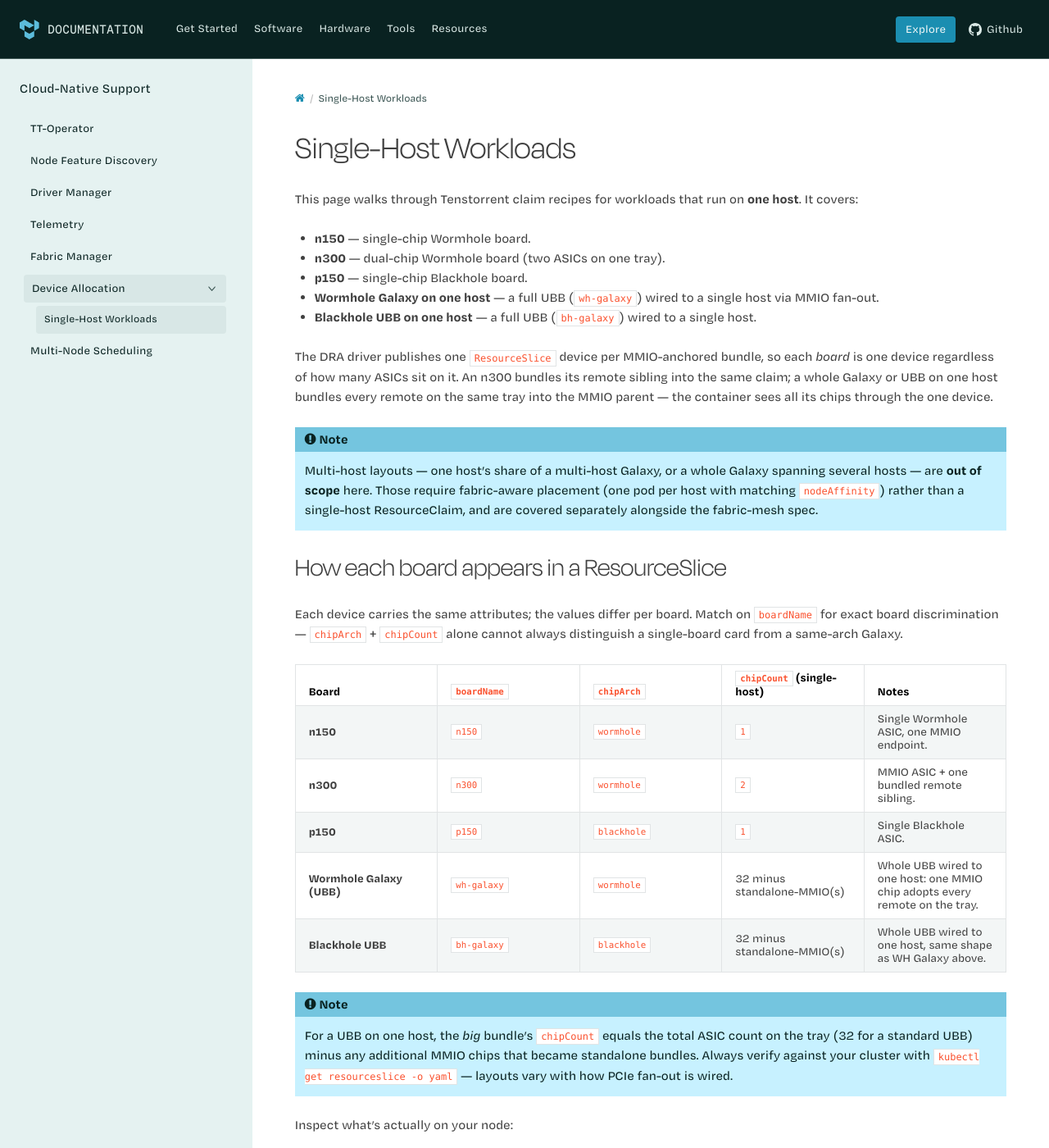
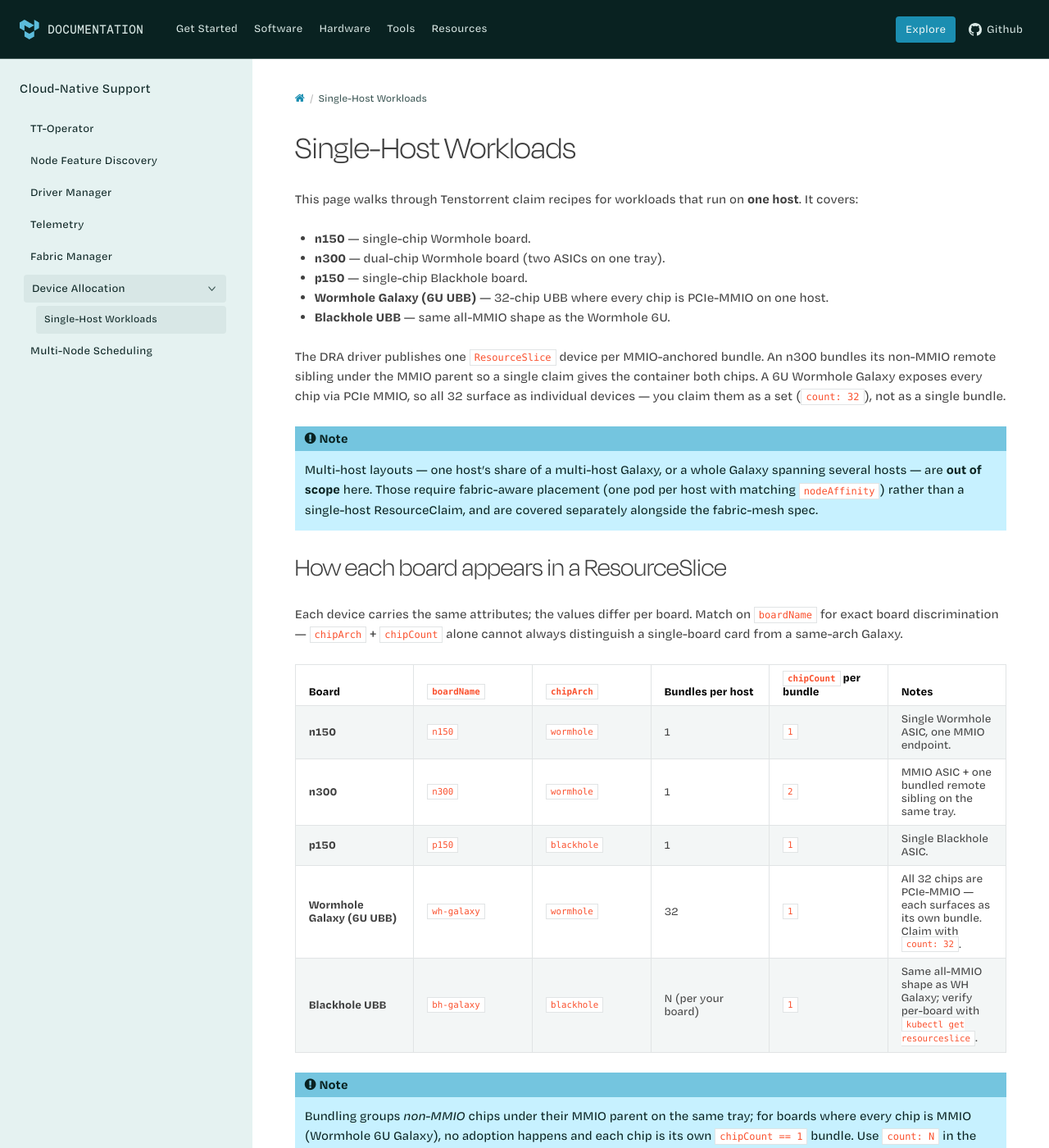
Before and after one commit to tenstorrent/tt-dra-driver, a Sphinx documentation site: the page built from docs/single-host.md, in a window 1280 px wide and 1400 px high. Shown: the whole window at 82% size. Built offline with Sphinx 7.4.7 and the Read the Docs theme 3.1.0, drawn with Linux system fonts in a browser that asks for light colours; some web fonts are replaced; some of the changed text lies outside the part shown.

Commit message:
docs: fix whole-Galaxy recipe for 6U UBB (all-MMIO)
The 6U Wormhole Galaxy (BoardType::UBB_WORMHOLE → boardName "wh-galaxy")
exposes every chip via PCIe MMIO, so DRA publishes 32 individual
chipCount == 1 bundles per host rather than one large bundle. Claiming
the whole board therefore takes count: 32 on the request, not a
chipCount == 32 filter.

Updates the "How each board appears" table, the whole-Galaxy /
whole-UBB recipes, and the troubleshooting entry accordingly. Replaces
the "bundling adopts remotes" framing that was accurate for TG/n300
with a per-topology description.

````diff
--- a/docs/single-host.md
+++ b/docs/single-host.md
@@ -6,14 +6,14 @@
 - **n150** — single-chip Wormhole board.
 - **n300** — dual-chip Wormhole board (two ASICs on one tray).
 - **p150** — single-chip Blackhole board.
-- **Wormhole Galaxy on one host** — a full UBB (`wh-galaxy`) wired to a single host via MMIO fan-out.
-- **Blackhole UBB on one host** — a full UBB (`bh-galaxy`) wired to a single host.
+- **Wormhole Galaxy (6U UBB)** — 32-chip UBB where every chip is PCIe-MMIO on one host.
+- **Blackhole UBB** — same all-MMIO shape as the Wormhole 6U.
 
-The DRA driver publishes one `ResourceSlice` device per MMIO-anchored bundle,
-so each *board* is one device regardless of how many ASICs sit on it. An n300
-bundles its remote sibling into the same claim; a whole Galaxy or UBB on one
-host bundles every remote on the same tray into the MMIO parent — the
-container sees all its chips through the one device.
+The DRA driver publishes one `ResourceSlice` device per MMIO-anchored
+bundle. An n300 bundles its non-MMIO remote sibling under the MMIO parent so
+a single claim gives the container both chips. A 6U Wormhole Galaxy exposes
+every chip via PCIe MMIO, so all 32 surface as individual devices — you claim
+them as a set (`count: 32`), not as a single bundle.
 
 ```{note}
 Multi-host layouts — one host's share of a multi-host Galaxy, or a whole
@@ -29,20 +29,21 @@
 `boardName` for exact board discrimination — `chipArch` + `chipCount` alone
 cannot always distinguish a single-board card from a same-arch Galaxy.
 
-| Board                     | `boardName` | `chipArch`  | `chipCount` (single-host)   | Notes                                                                   |
-| ------------------------- | ----------- | ----------- | --------------------------- | ----------------------------------------------------------------------- |
-| **n150**                  | `n150`      | `wormhole`  | `1`                         | Single Wormhole ASIC, one MMIO endpoint.                                |
-| **n300**                  | `n300`      | `wormhole`  | `2`                         | MMIO ASIC + one bundled remote sibling.                                 |
-| **p150**                  | `p150`      | `blackhole` | `1`                         | Single Blackhole ASIC.                                                  |
-| **Wormhole Galaxy (UBB)** | `wh-galaxy` | `wormhole`  | 32 minus standalone-MMIO(s) | Whole UBB wired to one host: one MMIO chip adopts every remote on the tray. |
-| **Blackhole UBB**         | `bh-galaxy` | `blackhole` | 32 minus standalone-MMIO(s) | Whole UBB wired to one host, same shape as WH Galaxy above.             |
+| Board                        | `boardName` | `chipArch`  | Bundles per host  | `chipCount` per bundle | Notes                                                                          |
+| ---------------------------- | ----------- | ----------- | ----------------- | ---------------------- | ------------------------------------------------------------------------------ |
+| **n150**                     | `n150`      | `wormhole`  | 1                 | `1`                    | Single Wormhole ASIC, one MMIO endpoint.                                       |
+| **n300**                     | `n300`      | `wormhole`  | 1                 | `2`                    | MMIO ASIC + one bundled remote sibling on the same tray.                       |
+| **p150**                     | `p150`      | `blackhole` | 1                 | `1`                    | Single Blackhole ASIC.                                                         |
+| **Wormhole Galaxy (6U UBB)** | `wh-galaxy` | `wormhole`  | 32                | `1`                    | All 32 chips are PCIe-MMIO — each surfaces as its own bundle. Claim with `count: 32`. |
+| **Blackhole UBB**            | `bh-galaxy` | `blackhole` | N (per your board)| `1`                    | Same all-MMIO shape as WH Galaxy; verify per-board with `kubectl get resourceslice`. |
 
 ```{note}
-For a UBB on one host, the *big* bundle's `chipCount` equals the total ASIC
-count on the tray (32 for a standard UBB) minus any additional MMIO chips that
-became standalone bundles. Always verify against your cluster with
-`kubectl get resourceslice -o yaml` — layouts vary with how PCIe fan-out is
-wired.
+Bundling groups *non-MMIO* chips under their MMIO parent on the same tray;
+for boards where every chip is MMIO (Wormhole 6U Galaxy), no adoption happens
+and each chip is its own `chipCount == 1` bundle. Use `count: N` in the
+request to claim the whole board as a set. Verify with
+`kubectl get resourceslice -o yaml` — the actual number of bundles a host
+exposes is authoritative.
 ```
 
 Inspect what's actually on your node:
@@ -150,13 +151,10 @@
                   device.attributes["tenstorrent.com"].boardName == "p150"
 ```
 
-### Whole Wormhole Galaxy (single host)
+### Whole Wormhole Galaxy (6U UBB, single host)
 
-Claim the entire UBB when it's wired to one host. The `chipCount` filter picks
-the *big* bundle (the MMIO chip that adopted every remote on the tray) rather
-than any standalone-MMIO bundles that share the same `boardName`. Adjust `32`
-if your layout leaves additional MMIO chips as standalone bundles — check with
-`kubectl get resourceslice -o yaml`.
+Every chip on the 6U UBB is PCIe-MMIO, so DRA publishes 32 individual
+`chipCount == 1` bundles per host. Claim them as a set with `count: 32`:
 
 ```yaml
 apiVersion: resource.k8s.io/v1
@@ -166,24 +164,24 @@
 spec:
   devices:
     requests:
-      - name: board
+      - name: boards
         exactly:
           deviceClassName: tenstorrent.com
+          count: 32
           selectors:
             - cel:
                 expression: |
-                  device.attributes["tenstorrent.com"].boardName == "wh-galaxy" &&
-                  device.attributes["tenstorrent.com"].chipCount == 32
+                  device.attributes["tenstorrent.com"].boardName == "wh-galaxy"
 ```
 
-The pod that holds this claim gets access to all 32 Wormhole ASICs through
-the single `/dev/tenstorrent/<N>` device node of the MMIO parent.
+The container ends up with 32 `/dev/tenstorrent/<N>` device nodes, one per
+ASIC. Adjust `count` if your host has more than one Galaxy attached.
 
 ### Whole Blackhole UBB (single host)
 
-Same shape as the Wormhole Galaxy recipe, with `boardName == "bh-galaxy"`.
-Verify `chipCount` against your board — Blackhole UBB layouts may differ from
-Wormhole.
+Same pattern as the Wormhole Galaxy recipe, with `boardName == "bh-galaxy"`.
+Verify the actual per-host bundle count on your board with
+`kubectl get resourceslice -o yaml` and set `count` accordingly.
 
 ```yaml
 apiVersion: resource.k8s.io/v1
@@ -193,14 +191,14 @@
 spec:
   devices:
     requests:
-      - name: board
+      - name: boards
         exactly:
           deviceClassName: tenstorrent.com
+          count: 32
           selectors:
             - cel:
                 expression: |
-                  device.attributes["tenstorrent.com"].boardName == "bh-galaxy" &&
-                  device.attributes["tenstorrent.com"].chipCount == 32
+                  device.attributes["tenstorrent.com"].boardName == "bh-galaxy"
 ```
 
 ### A specific chip by uniqueID
@@ -390,12 +388,10 @@
   as `chipArch == "wormhole"` with `chipCount == 1` — the same as an n150.
   Only `boardName` (or the raw numeric `boardType`) discriminates.
 
-**Galaxy claim bound to a bundle with only 1 chip.**
-- Your Galaxy tray has more than one MMIO ASIC. The lowest-`asicLocation`
-  MMIO adopts every remote; the others become standalone `chipCount == 1`
-  bundles. Match on `chipCount == <full ASIC count>` (32 for a standard UBB)
-  to pin the big bundle, or list the exact ASIC count from
-  `kubectl get resourceslice -o yaml` on that host.
+**"Whole Galaxy" claim only bound one chip.**
+- Every UBB chip is its own bundle — a single request without `count` binds
+  exactly one. Add `count: 32` (or the actual per-host bundle count you see
+  in `kubectl get resourceslice -o yaml`) so DRA allocates the full set.
 
 **Pod scheduled but `/dev/tenstorrent` empty.**
 - The CDI edits are still evolving. Confirm the driver version and check the
````
